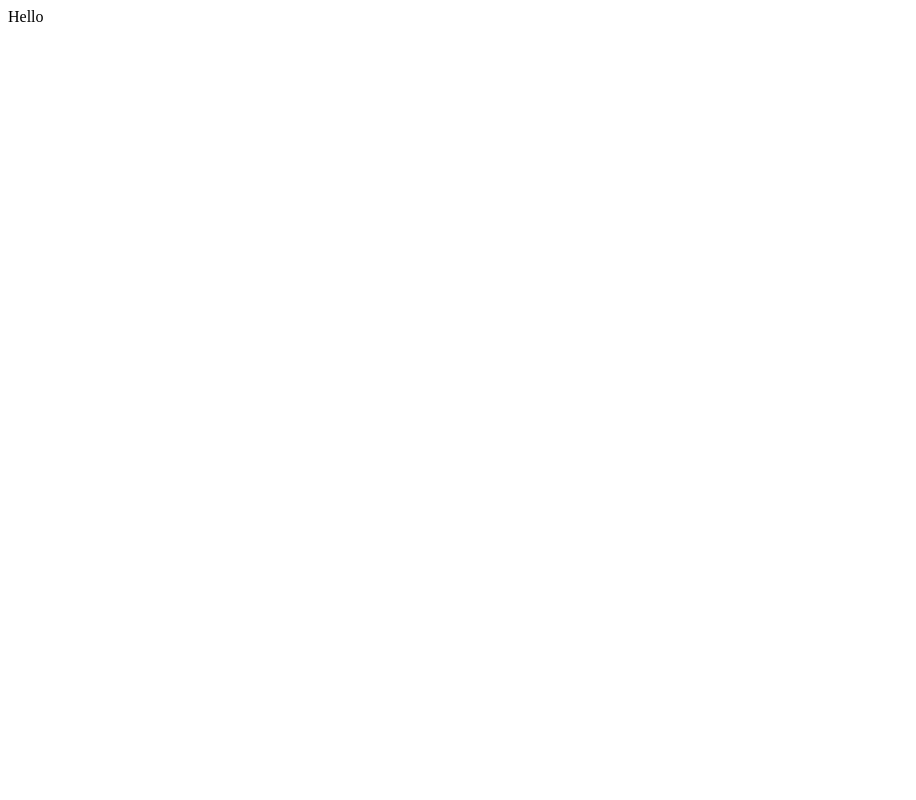
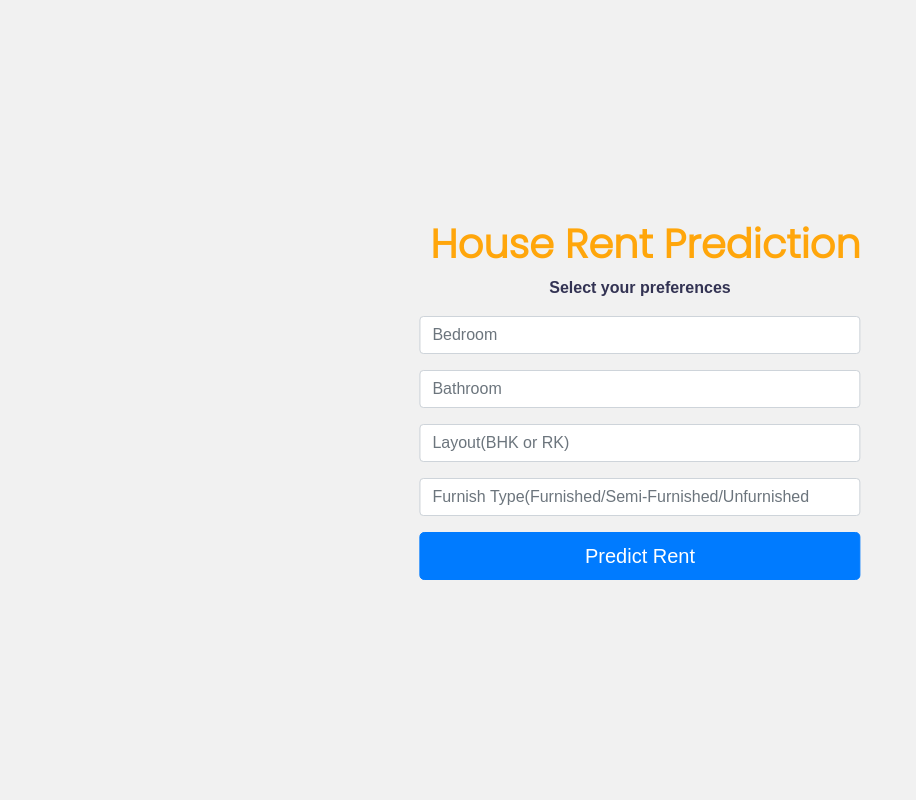
Before and after one commit to aadi2305/house-price-prediction, a Django app: page / in a window 1280 px wide. Before the commit the part shown is almost empty. Shown: the whole page, without its empty margins (0-916 px from the left). Run offline with Django 4.2, Linux system fonts and the light colour scheme; some libraries are stand-ins or nearby versions.

Commit message:
update 16 april

```diff
--- a/nextAgenda.txt
+++ b/nextAgenda.txt
@@ -23,3 +23,9 @@ Steps:
 2. Create Django project
 3. Templates - our html css files, crsf token - to work with forms
 4. In views.py, create a function to take inputs
+
+Input from user
+1. CITY, LOCALITY ONLY - 1st Screen
+2. Bedroom, bathroom, layout(BHK or RK), Apartment Type(studio villa etc), Furnish Type(semi, full, un) - 2nd screen
+3. Pre-decided AREA(avg/median)
+4. Final Screen - predicted Price
--- a/server/predictor/urls.py
+++ b/server/predictor/urls.py
@@ -1,9 +1,9 @@
 from django.contrib import admin
 from django.urls import path
 
-from .views import home,result,yo,sendPredictions,hello
+from .views import home,result,yo,sendPredictions
 
 urlpatterns = [
-    path('', yo),
-    path('result',hello)
+    path('', home),
+    path('result',result)
 ]
--- a/server/predictor/views.py
+++ b/server/predictor/views.py
@@ -1,7 +1,10 @@
 from django.shortcuts import render
 from django.http import HttpResponse
 from rest_framework.views import APIView
+from rest_framework.response import Response
+from rest_framework import generics, status
 import pickle
+
 # Create your views here.
 def yo(request):
     return HttpResponse("Hello")
@@ -14,9 +17,6 @@ def result(request):
 
 class sendPredictions(APIView):
     def post(self,request,format=None):
-        print(request.data)
-        return HttpResponse(request.data)
-
-def hello(request):
-    value1 = request.POST("name")
-    return render(request, {"name":value1})
+        model = pickle.load(open('regressorModel.sav', 'rb'))
+        prediction = model.predict()
+        return Response(request.data, status=status.HTTP_200_OK)
--- a/server/server/settings.py
+++ b/server/server/settings.py
@@ -32,13 +32,13 @@ ALLOWED_HOSTS = []
 
 INSTALLED_APPS = [
     'predictor',
-    'rest_framework',
     'django.contrib.admin',
     'django.contrib.auth',
     'django.contrib.contenttypes',
     'django.contrib.sessions',
     'django.contrib.messages',
     'django.contrib.staticfiles',
+    'rest_framework'
 ]
 
 MIDDLEWARE = [
--- a/templates/index.html
+++ b/templates/index.html
@@ -3,12 +3,15 @@
 
 <head>
   <meta charset="utf-8">
-  <title>Home page</title>
+  <title>House Rent Prediction</title>
 
   <script src="https://kit.fontawesome.com/47101d2035.js" crossorigin="anonymous"></script>
 
   <link rel="stylesheet" href="https://maxcdn.bootstrapcdn.com/bootstrap/4.0.0/css/bootstrap.min.css"
     integrity="sha384-Gn5384xqQ1aoWXA+058RXPxPg6fy4IWvTNh0E263XmFcJlSAwiGgFAW/dAiS6JXm" crossorigin="anonymous">
+    <link rel="preconnect" href="https://fonts.googleapis.com">
+    <link rel="preconnect" href="https://fonts.gstatic.com" crossorigin>
+    <link href="https://fonts.googleapis.com/css2?family=Poppins:wght@300&family=Raleway&display=swap" rel="stylesheet">
 
   <style>
     .center {
@@ -18,7 +21,7 @@
       top: 50%;
       transform: translate(-50%, -50%);
       font-family: Arial, Helvetica, sans-serif;
-      background-color: rgb(230, 239, 245);
+      background-color: rgb(241, 241, 241);
     }
   </style>
 </head>
@@ -26,62 +29,33 @@
 
 <body class="center">
 
-  <h1 style="color:rgb(44, 44, 90); font-weight: 700;">
-    <i class="fas fa-ship"></i> Titanic Survival Predictor
+  <h1 style="color:rgb(255, 166, 11); font-weight: 700; font-family: 'Poppins', sans-serif;">
+    <i class="fa-regular fa-house-building"></i> House Rent Prediction
   </h1>
-
-  <p style="color:rgb(51, 51, 83); font-weight: 700;">
-    Can a passenger with your given characteristics survive?
-  </p>
-
+  <p style="color:rgb(51, 51, 83); font-weight: 700;">Select your preferences</p>
   <form action="result">
     <!-- {% csrf_token %} -->
 
     <div class="form-group">
-      <input class="form-control" placeholder="Passenger Class (1, 2 or 3)" required type="text" name="pclass">
+      <input class="form-control" placeholder="Bedroom" required type="text" name="pclass">
     </div>
 
 
     <div class="form-group">
-      <input class="form-control" placeholder="Sex (0 for Male, 1 for Female)" required type="text" name="sex">
+      <input class="form-control" placeholder="Bathroom" required type="text" name="sex">
     </div>
 
 
     <div class="form-group">
-      <input class="form-control" placeholder="Age" required type="text" name="age">
+      <input class="form-control" placeholder="Layout(BHK or RK)" required type="text" name="age">
     </div>
 
 
     <div class="form-group">
-      <input class="form-control" placeholder="No. of Sibling(s) or Spouse(s)" required type="text" name="sibsp">
+      <input class="form-control" placeholder="Furnish Type(Furnished/Semi-Furnished/Unfurnished" required type="text" name="sibsp">
     </div>
 
-
-    <div class="form-group">
-      <input class="form-control" placeholder="Parch" type="text" required name="parch">
-    </div>
-
-
-    <div class="form-group">
-      <input class="form-control" placeholder="Ticket Fare" required type="text" name="fare">
-    </div>
-
-    <div class="form-group">
-      <input class="form-control" placeholder="Embark C (1 if applies)" required type="text" name="embC">
-    </div>
-
-
-    <div class="form-group">
-      <input class="form-control" placeholder="Embark Q (1 if applies)" required type="text" name="embQ">
-    </div>
-
-
-    <div class="form-group">
-      <input class="form-control" placeholder="Embark S (1 if applies)" required type="text" name="embS">
-    </div>
-
-
-    <input class="btn btn-primary btn-lg btn-block" type="submit" value='Predict'>
+    <input class="btn btn-primary btn-lg btn-block" type="submit" value='Predict Rent'>
 
   </form>
 </body>
```
Also changed, not shown: 1 other file.
